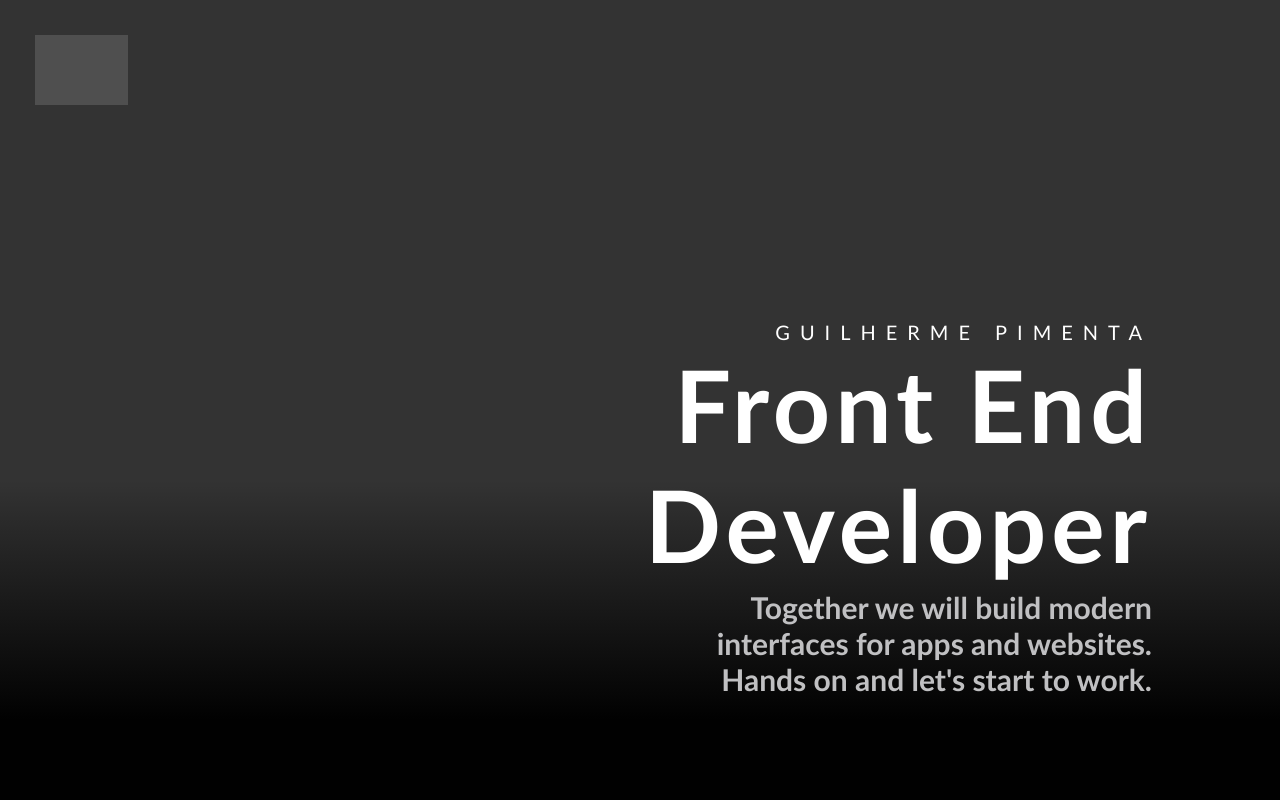
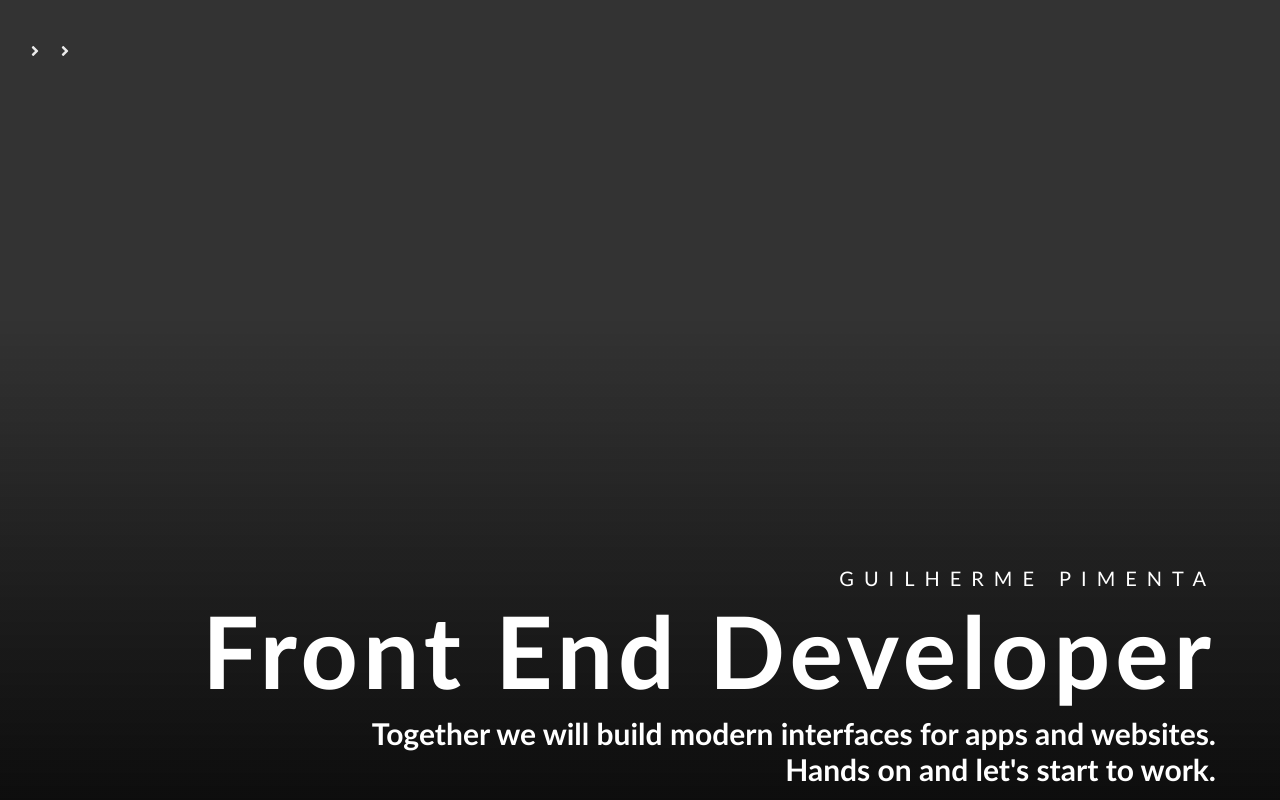
Before and after one commit to guilhermeprp/portfolio, a Next.js app in the folder next_app/: page / in a window 1280 px wide. Built offline with nearby package versions, Linux system fonts and the light colour scheme; grey boxes are pictures that could not be loaded.

Commit message:
alteração completa do site

```diff
--- a/next_app/package.json
+++ b/next_app/package.json
@@ -11,16 +11,20 @@
     "@next/bundle-analyzer": "^10.0.7",
     "next": "^10.0.7",
     "next-images": "^1.7.0",
+    "particles.js": "^2.0.0",
     "react": "^17.0.1",
     "react-dom": "^17.0.1",
     "react-player": "^2.9.0",
     "styled-components": "^5.2.1"
   },
   "devDependencies": {
+    "@fortawesome/fontawesome-svg-core": "^1.2.35",
+    "@fortawesome/free-solid-svg-icons": "^5.15.3",
+    "@fortawesome/react-fontawesome": "^0.1.14",
     "@types/node": "^14.6.0",
     "@types/react": "^16.9.46",
     "@types/styled-components": "^5.1.2",
-    "babel-plugin-inline-react-svg": "^1.1.1",
+    "babel-plugin-inline-react-svg": "^2.0.1",
     "html-loader": "^2.1.1",
     "url-loader": "^4.1.1"
   }
--- /dev/null
+++ b/next_app/src/assets/icons/index.js
@@ -0,0 +1,4 @@
+import { library } from "@fortawesome/fontawesome-svg-core";
+import { faAngleDoubleRight } from "@fortawesome/free-solid-svg-icons";
+
+library.add(faAngleDoubleRight);
--- a/next_app/src/assets/styles/globalStyles.js
+++ b/next_app/src/assets/styles/globalStyles.js
@@ -11,7 +11,8 @@ export default createGlobalStyle`
 
 body{
   background: ${(props) => props.theme.colors.background};
-  overflow-x:hidden;
+  overflow:hidden;
+
 }
 
 
--- a/next_app/src/assets/styles/homeStyles.js
+++ b/next_app/src/assets/styles/homeStyles.js
@@ -1,46 +1,116 @@
 import styled from "styled-components";
 
 export const HomePage = styled.div`
+  height: 100vh;
+  width: 100vw;
+  position: fixed;
+  overflow-y: scroll;
+  .home-bg-gradient {
+    height: 100vh;
+    width: 100%;
+    z-index: 0;
+    opacity: 1;
+    background-image: linear-gradient(transparent 40%, rgb(1 1 1) 120%);
+    position: fixed;
+    top: 0;
+    left: 0;
+  }
+  .background-video {
+    z-index: -1;
+    position: fixed;
+    top: -50px;
+  }
+
   .home-body {
-    height: 100vh;
+    height: 200vh;
     width: 100vw;
-    overflow: hidden;
-    video {
-      z-index: -1;
+    position: absolute;
+    overflow-x: hidden;
+    display: grid;
+    grid-template-columns: 100%;
+    grid-template-rows: repeat(10, 1fr);
+
+    grid-template-areas:
+      "vazio1"
+      "vazio2"
+      "home"
+      "skills"
+      "projects"
+      "contact";
+    grid-gap: 25px;
+
+    #menu-expand {
+      display: none;
     }
 
-    .home-bg-gradient {
-      height: 100vh;
-      width: 100%;
-      z-index: 0;
-      opacity: 1;
-      background-image: linear-gradient(transparent 60%, #010101 90%);
-      position: absolute;
-      top: 0;
+    > label {
+      display: flex;
+      align-items: center;
+      justify-content: center;
+      position: fixed;
       left: 0;
+      transition: 0.5s;
+      padding: 20px;
+      width: 100px;
+      height: 100px;
+      z-index: 1;
+
+      > span {
+        transition: 0.3s;
+        transition-delay: 0.3s;
+        svg {
+          color: rgba(255, 255, 255, 0.9);
+          width: 30px;
+        }
+      }
     }
 
+    #menu-expand:checked ~ label {
+      left: 11%;
+      > span {
+        transform: rotateY(180deg);
+        svg#first-arrow {
+          animation: arrowAnimation 1s infinite;
+          animation-delay: 1s;
+        }
+        svg#second-arrow {
+          animation: arrowAnimation 1s infinite;
+          animation-delay: 1.1s;
+        }
+      }
+    }
+
+    #menu-expand:checked ~ .menu {
+      width: 11%;
+      background: blueviolet;
+    }
+
+    .menu {
+      transition: 0.5s;
+      position: fixed;
+      overflow: hidden;
+      grid-area: header;
+      width: 0;
+      height: 100vh;
+    }
     .row {
+      /* grid-area: home; */
+      grid-row-start: 4;
       right: 0;
-      top: 50vh;
-      z-index: 1;
-      position: absolute;
-      width: 100vw;
       text-align-last: right;
+      position: relative;
       .wrapper {
-        padding: 0px 10vw;
-
+        padding: 0px 5vw;
         .box-titles {
           display: inline-block;
-          width: 70%;
+          width: 100%;
           height: 100%;
 
           .title1 {
-            color: ${(props) => props.theme.colors.title};
+            color: white;
             font-size: 20px;
             font-weight: 100;
             letter-spacing: 10px;
-
             margin: 0;
           }
 
@@ -60,7 +130,7 @@ export const HomePage = styled.div`
           .title3 {
             float: right;
             text-align: end;
-            color: ${(props) => props.theme.colors.subtitle};
+            color: white;
             font-size: 30px;
           }
         }
@@ -68,97 +138,12 @@ export const HomePage = styled.div`
     }
   }
 
-  @media screen and (max-width: 1340px) and (min-width: 769px) {
-    .row {
-      top: 40vh !important;
+  @keyframes arrowAnimation {
+    0% {
+      opacity: 1;
     }
-
-    .title3 {
-      max-width: 460px;
-      text-align: justify;
-    }
-  }
-
-  @media screen and (max-width: 768px) and (min-width: 577px) {
-    .home-body {
-      height: 110vh;
-    }
-    .row {
-      top: 65vh;
-    }
-    .title1 {
-      font-size: 16px !important;
-      padding-left: 5px !important;
-      width: max-content !important;
-      display: inline;
-      color: #696d79 !important;
-    }
-    .title2 {
-      font-size: 90px !important;
-      line-height: 90px !important;
-      margin-top: 5px !important;
-    }
-    .title3 {
-      font-size: 20px !important;
-      padding-left: 5px !important;
-      max-width: 100vw !important;
-      width: 80vw !important;
-    }
-  }
-
-  @media screen and (max-width: 576px) {
-    .home-body {
-      .background-video div {
-        width: 100vh !important;
-        height: 215vw !important;
-        left: -50%;
-        position: fixed;
-        transform: rotate(-90deg);
-        z-index: 0;
-      }
-      .row {
-        z-index: 1;
-        width: 90vw !important;
-        left: 20px !important;
-        text-align-last: left !important;
-        float: left !important;
-        top: 60vh !important;
-        .wrapper {
-          padding: 0px 10px !important;
-          .box-titles {
-            .title1 {
-              font-size: 11px !important;
-              text-align-last: left !important;
-              float: left !important;
-              padding-left: 5px !important;
-              width: max-content !important;
-            }
-            .title2 {
-              font-size: 50px !important;
-              text-align-last: left !important;
-              float: left !important;
-              line-height: 60px !important;
-              margin-top: 5px !important;
-              text-align: -webkit-left !important;
-            }
-            .title3 {
-              font-size: 16px !important;
-              text-align-last: left !important;
-              float: left !important;
-              padding-left: 5px !important;
-              max-width: 100vw !important;
-              width: 80vw !important;
-              text-align: start !important;
-            }
-          }
-        }
-      }
-    }
-  }
-
-  @media screen and (max-width: 375px) {
-    .row .wrapper {
-      padding: 0px 2px;
+    100% {
+      opacity: 0.4;
     }
   }
 
--- a/next_app/src/assets/styles/navStyle.js
+++ b/next_app/src/assets/styles/navStyle.js
@@ -3,8 +3,8 @@ import styled from "styled-components";
 export const NavBar = styled.nav`
   z-index: 99999;
   background: transparent;
-  width: 100vw;
-  height: 80px;
+  width: 10vw;
+  height: 100vh;
   position: fixed;
   top: 0;
   left: 0;
--- /dev/null
+++ b/next_app/src/assets/styles/skillsStyles.js
@@ -0,0 +1,9 @@
+import styled from "styled-components";
+
+export const Skills = styled.div`
+  grid-row-start: 3;
+  grid-column-start: 2;
+  > h1 {
+    color: white;
+  }
+`;
--- a/next_app/src/assets/styles/theme.js
+++ b/next_app/src/assets/styles/theme.js
@@ -1,9 +1,6 @@
 const theme = {
   colors: {
     background: "#333",
-    title: "#fff",
-    subtitle: " #c0c0c2",
-    thirdtitle: "#181a21",
   },
 };
 
--- a/next_app/src/components/home.jsx
+++ b/next_app/src/components/home.jsx
@@ -1,15 +1,19 @@
 import React from "react";
+import { HomePage } from "../assets/styles/homeStyles.js";
+import Habilidades from "./skills.jsx";
+import { FontAwesomeIcon } from "@fortawesome/react-fontawesome";
+import { faAngleRight } from "@fortawesome/free-solid-svg-icons";
 import ReactPlayer from "react-player";
-import { HomePage } from "../assets/styles/homeStyles.js";
+
+// import backgroundVideo from "../assets/video/FlyingRedKeys.mp4";
 // import homeBackground from "../assets/images/background-img.png";
-// import backgroundVideo from "../assets/video/background-video.mp4";
 
 console.log(process.env.NODE_ENV);
 
 function Home() {
   return (
     <HomePage>
-      <div className="home-body">
+      <div className="home-bg-gradient"></div>
       <ReactPlayer
         className="background-video"
         loop="true"
@@ -18,10 +22,20 @@ function Home() {
         height="1080px"
         playing="true"
         controls="false"
-          url="https://www.youtube.com/watch?v=ae6_Nq4AWDA&t"
+        url="https://youtu.be/ae6_Nq4AWDA"
       ></ReactPlayer>
+      <div className="home-body">
+        <input id="menu-expand" type="checkbox" />
+        <label for="menu-expand">
+          <span>
+            <FontAwesomeIcon id="first-arrow" icon={faAngleRight} />
+            <FontAwesomeIcon id="second-arrow" icon={faAngleRight} />
+          </span>
+        </label>
+        <div className="menu">
+          <h1>Logo</h1>
+        </div>
 
-        <div className="home-bg-gradient"></div>
         <div className="row">
           <div className="wrapper">
             <div className="box-titles">
@@ -35,6 +49,7 @@ function Home() {
             </div>
           </div>
         </div>
+        <Habilidades></Habilidades>
       </div>
     </HomePage>
   );
--- /dev/null
+++ b/next_app/src/components/skills.jsx
@@ -0,0 +1,16 @@
+import React from "react";
+import { Skills } from "../assets/styles/skillsStyles.js";
+
+function Habilidades() {
+  return (
+    <Skills>
+      <div className="wrapper">
+        <h1> TESTE TESTE TESTE</h1>
+        <h2> TESTE TESTE TESTE</h2>
+        <h3> TESTE TESTE TESTE</h3>
+      </div>
+    </Skills>
+  );
+}
+
+export default Habilidades;
--- a/next_app/src/pages/_app.js
+++ b/next_app/src/pages/_app.js
@@ -2,6 +2,7 @@ import React from "react";
 import { ThemeProvider } from "styled-components";
 import GlobalStyle from "../assets/styles/globalStyles";
 import theme from "../assets/styles/theme";
+import "../assets/icons/index";
 
 function MyApp({ Component, pageProps }) {
   return (
--- a/next_app/src/pages/index.js
+++ b/next_app/src/pages/index.js
@@ -10,7 +10,6 @@ function App() {
         <link rel="icon" href="/favicon.ico" />
       </Head>
       <body>
-        <Nav></Nav>
         <Home></Home>
       </body>
     </html>
```
Lines whose indentation alone changed are shown as unchanged.
